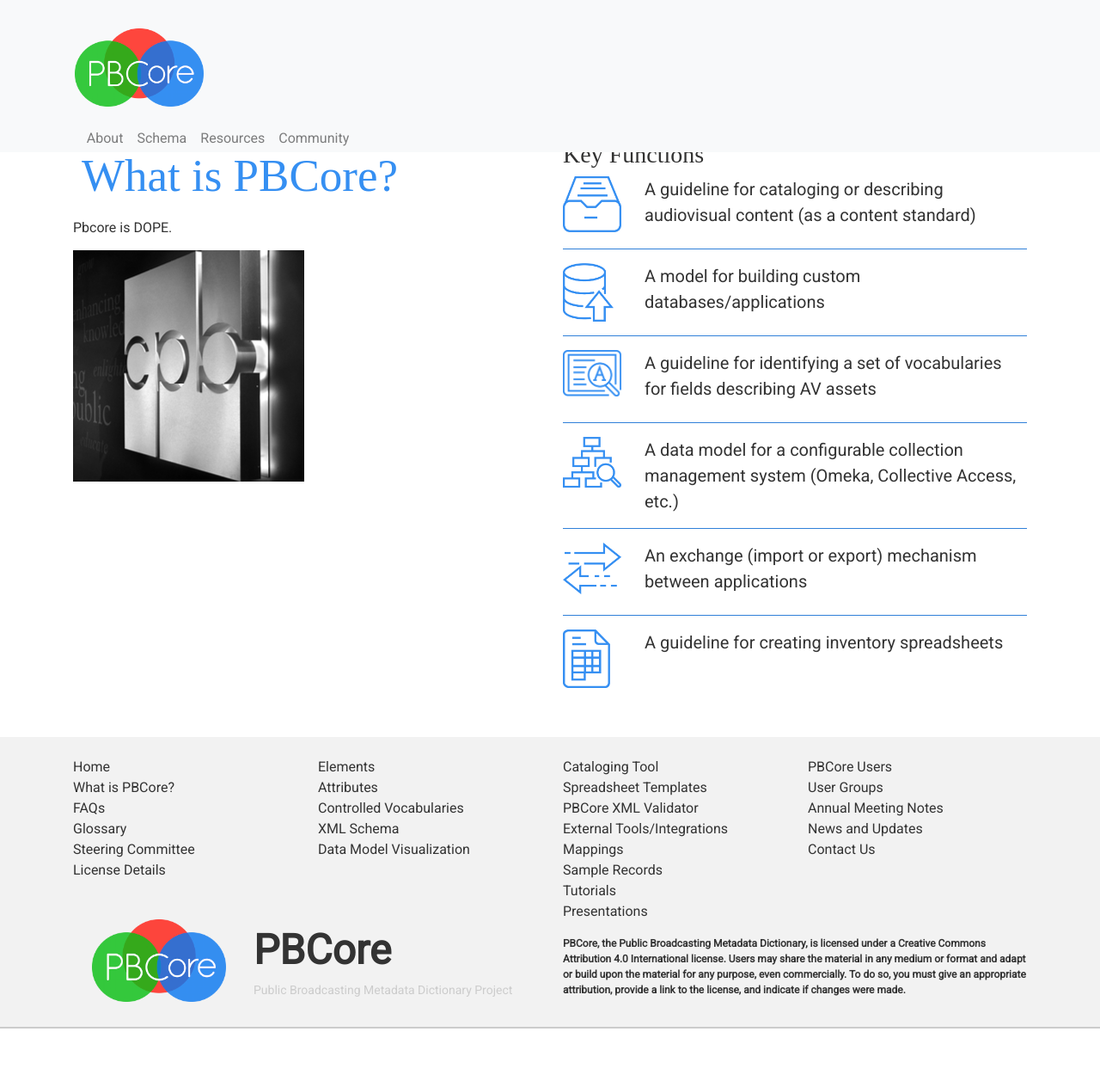
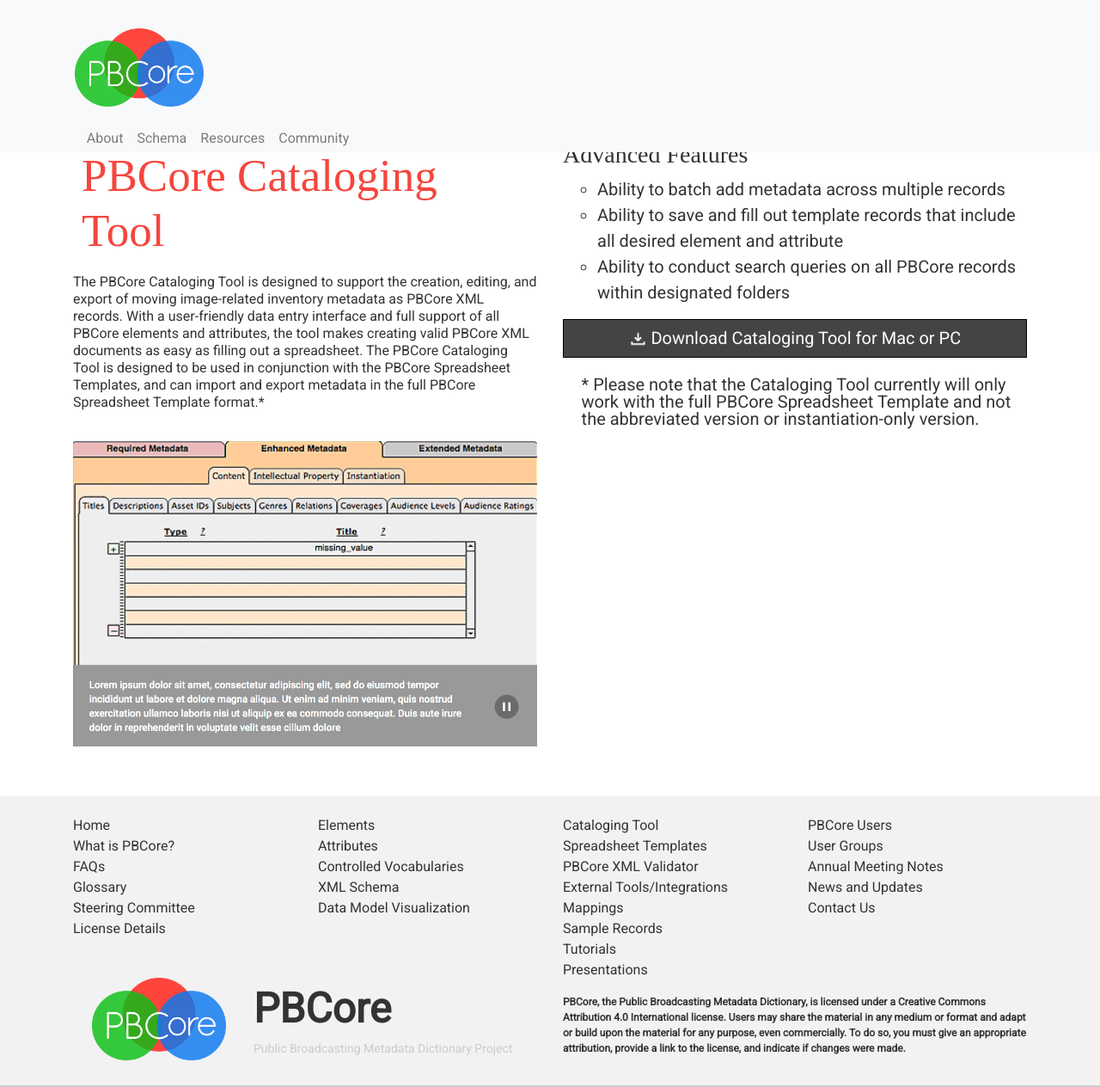
Before and after one commit to PBCore-AV-Metadata/pbcore-av-metadata.github.io, a Jekyll site: the page built from pages/cataloging-tool.md, in a window 1280 px wide and 1264 px high. Shown: the whole window at 86% size. Built offline with Jekyll 4.4.1, drawn with Linux system fonts in a browser that asks for light colours.

Commit message:
'cataloging-tool'

```diff
--- a/assets/css/styles.scss
+++ b/assets/css/styles.scss
@@ -381,6 +381,10 @@
   margin-right:2.4%;
 }
 
+.catalog-list {
+  list-style-type: circle;
+}
+
 .cataloging {
   background-image: url("/assets/images/icons/cataloging.png")
 }
--- a/pages/cataloging-tool.md
+++ b/pages/cataloging-tool.md
@@ -3,96 +3,59 @@
 layout: default
 permalink: /cataloging-tool.html
 ---
-
 <div class="row">
   <div class="col-md-6">
 
-    <h2 class="blue title">
-      What is PBCore?
+    <h2 class="red title">
+      PBCore Cataloging Tool
     </h2>
 
     <p>
-      Pbcore is DOPE.
-    </p>
-
-    <p>
-      <img src="/assets/images/cpb.png" alt="">
+      The PBCore Cataloging Tool is designed to support the creation, editing, and export of moving image-related inventory metadata as PBCore XML records. With a user-friendly data entry interface and full support of all PBCore elements and attributes, the tool makes creating valid PBCore XML documents as easy as filling out
+a spreadsheet.
+The PBCore Cataloging Tool is designed to be used in conjunction with the PBCore Spreadsheet Templates, and can import and export metadata in the full PBCore Spreadsheet Template format.*
     </p>
 
   </div>
 
   <div class="col-md-6">
     <h3>
-      Key Functions
+      Advanced Features
     </h3>
 
     <span class="med-text">
+      <ul class="catalog-list">
+        <li>
+          Ability to batch add metadata across multiple records
+        </li>
 
-      <div class="row">
-        <div class="col-md-2">
-          <span class="icon cataloging"></span>
-        </div>
+        <li>
+          Ability to save and fill out template records that include all desired element and attribute
+        </li>
 
-        <div class="col-md-10">
-          A guideline for cataloging or describing audiovisual content (as a content standard)
-        </div>
-      </div>
+        <li>
+          Ability to conduct search queries on all PBCore records within designated folders
+        </li>
+      </ul>
 
-      <hr class="blue-back">
-      <div class="row">
-        <div class="col-md-2">
-          <span class="icon databases"></span>
-        </div>
+      <button type="button" name="button" class="pb-button pb-button-tools">
+        <img src="/assets/images/icons/download.png" alt="" style="max-width: 4%;">
+        Download Cataloging Tool for Mac or PC
+      </button>
 
-        <div class="col-md-10">
-          A model for building custom databases/applications
-        </div>
-      </div>
+      <p style="margin-top:4%; margin-left:4%;">
+        * Please note that the Cataloging Tool currently will only work with the full PBCore Spreadsheet Template and not the abbreviated version or instantiation-only version.
+      </p>
 
-      <hr class="blue-back">
-      <div class="row">
-        <div class="col-md-2">
-          <span class="icon vocabularies"></span>
-        </div>
-
-        <div class="col-md-10">
-          A guideline for identifying a set of vocabularies for fields describing AV assets
-        </div>
-      </div>
-
-      <hr class="blue-back">
-      <div class="row">
-        <div class="col-md-2">
-          <span class="icon collection_management"></span>
-        </div>
-
-        <div class="col-md-10">
-          A data model for a configurable collection management system (Omeka, Collective Access, etc.)
-        </div>
-      </div>
-
-      <hr class="blue-back">
-      <div class="row">
-        <div class="col-md-2">
-          <span class="icon exchange"></span>
-        </div>
-
-        <div class="col-md-10">
-          An exchange (import or export) mechanism between applications
-        </div>
-      </div>
-
-      <hr class="blue-back">
-      <div class="row">
-        <div class="col-md-2">
-          <span class="icon spreadsheets"></span>
-        </div>
-
-        <div class="col-md-10">
-          A guideline for creating inventory spreadsheets
-        </div>
-      </div>
 
     </span>
   </div>
 </div>
+
+<div class="row">
+  <div class="col-md-6">
+    <img style="width: 100%;" src="/assets/images/tool-example.png" alt="">
+  </div>
+  <div class="col-md-6">
+  </div>
+</div>
```
Also changed, not shown: assets/images/tool-example.png (added).
